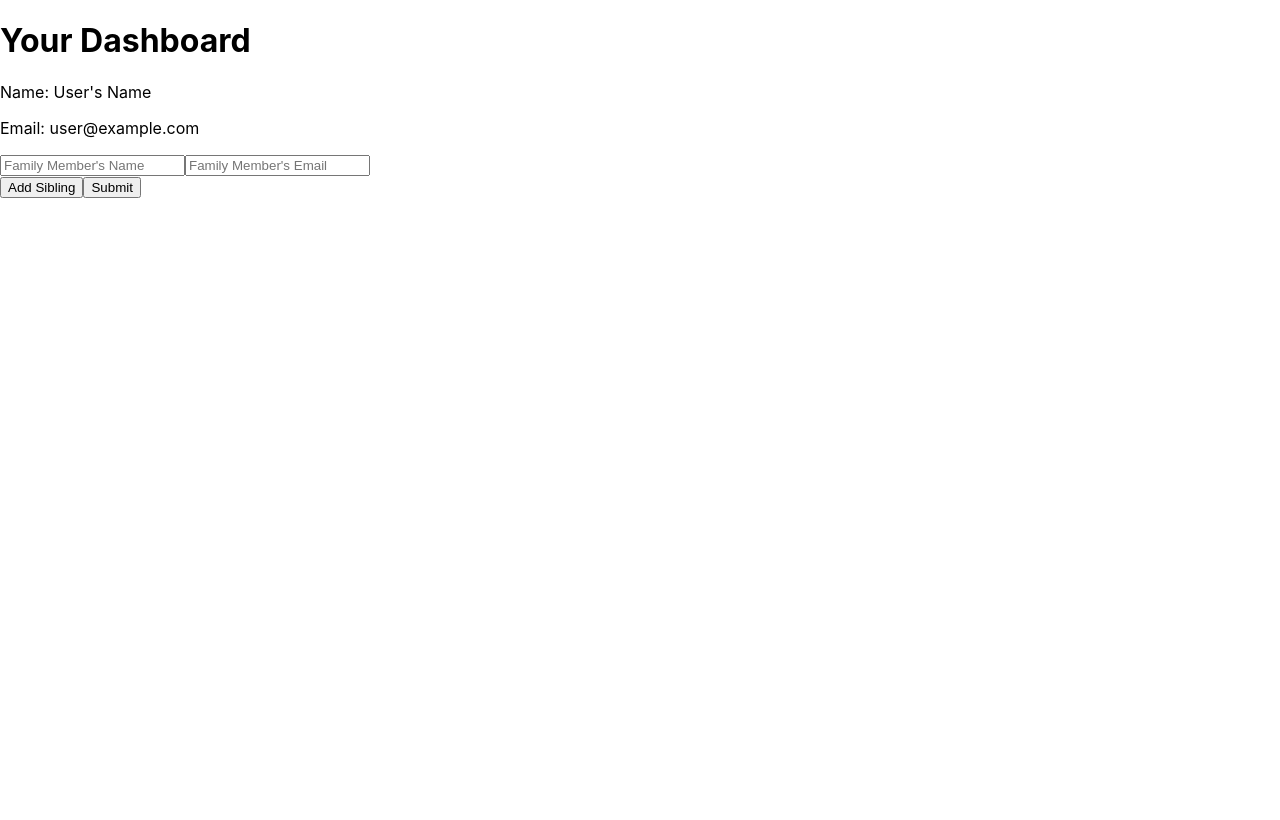
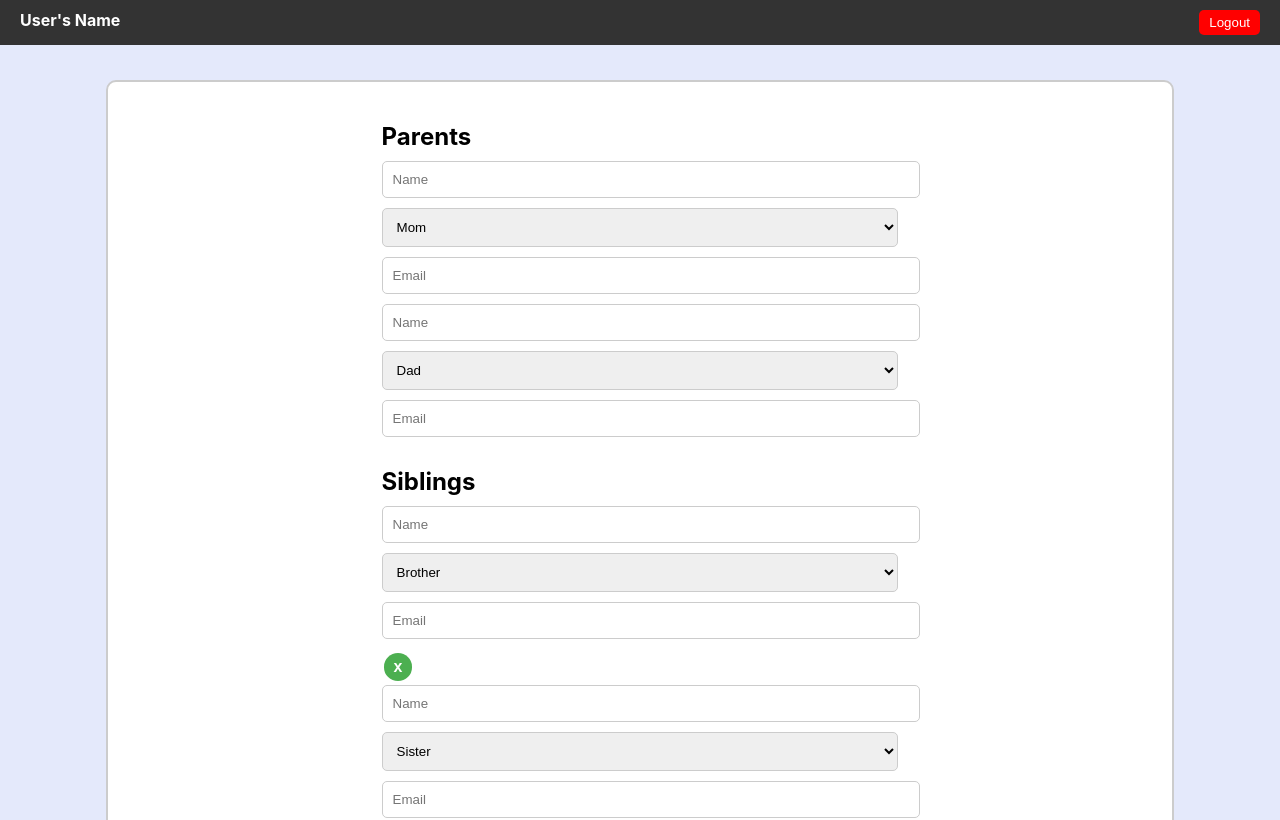
Before and after one commit to peacemakerbak/family-tree-app, a React (Create React App) app: page /dashboard in a window 1280 px wide. Shown: the top 820 px of the page. Built offline with nearby package versions, Linux system fonts and the light colour scheme.

Commit message:
almsot on dash

```diff
--- /dev/null
+++ b/src/components/dashboard/Dashboard.css
@@ -0,0 +1,118 @@
+/* Dashboard.css */
+
+.dashboard-container {
+    display: flex;
+    flex-direction: column;
+    align-items: center;
+    min-height: 100vh;
+    background-color: #E4E9FB;
+    overflow: auto;
+    padding-top: 60px; /* Adjusting for fixed navbar */
+}
+
+.dashboard-navbar {
+    position: fixed;
+    top: 0;
+    width: 100%;
+    display: flex;
+    justify-content: space-between;
+    background-color: #333;
+    color: #fff;
+    padding: 10px;
+    z-index: 1000;
+}
+
+.username {
+    font-weight: bold;
+    padding-left: 20px; /* Padding to the left of the username */
+}
+
+.logout-button {
+    background-color: red;
+    color: white;
+    border: none;
+    border-radius: 5px;
+    padding: 5px 10px;
+    cursor: pointer;
+    margin-right: 20px; /* Padding to the right of the logout button */
+}
+
+.dashboard-card {
+    display: flex;
+    flex-direction: column;
+    align-items: center;
+    background-color: #FFFFFF;
+    padding: 20px;
+    border: 2px solid #ccc;
+    border-radius: 10px;
+    width: 80%; /* Adjusted width for better layout */
+    margin-top: 20px; /* Distance from the navbar */
+}
+
+.dashboard-section {
+    width: 100%;
+    margin-bottom: 20px;
+}
+
+.dashboard-section h2 {
+    margin-bottom: 10px;
+}
+
+.family-group {
+    display: flex;
+    flex-wrap: wrap;
+    justify-content: flex-start; /* Aligns items to the left */
+}
+
+.family-member {
+    flex: 1 1 48%; /* Each item takes almost half the width of the container */
+    margin-bottom: 10px;
+    padding-right: 10px; /* Added padding between fields */
+}
+
+.dashboard-section input, .dashboard-section select {
+    width: 100%;
+    padding: 10px;
+    border: 1px solid #ccc;
+    border-radius: 5px;
+    margin-bottom: 10px; /* Added space below each input */
+}
+
+.dashboard-section input:focus, .dashboard-section select:focus {
+    outline: 2px solid blue;
+}
+
+.add-button, .delete-button {
+    background-color: #4CAF50;
+    border: none;
+    color: white;
+    padding: 5px 10px;
+    text-align: center;
+    text-decoration: none;
+    display: inline-block;
+    font-size: 16px;
+    margin: 4px 2px;
+    cursor: pointer;
+    border-radius: 50%;
+    font-weight: bold;
+}
+
+.add-button:hover, .delete-button:hover {
+    background-color: #45a049;
+}
+
+.submit-button {
+    background-color: #ADD8E6;
+    color: white;
+    border: none;
+    border-radius: 5px;
+    padding: 10px 20px;
+    cursor: pointer;
+    margin-top: 10px;
+    width: 50%;
+    align-self: center;
+}
+
+.submit-button:hover {
+    background-color: #5CACEE;
+}
--- a/src/components/dashboard/Dashboard.js
+++ b/src/components/dashboard/Dashboard.js
@@ -1,65 +1,127 @@
-// This component serves as the main dashboard for users.
-// It displays the user's basic profile information and allows the user to add details for multiple family members.
-// Users can dynamically add more fields to input additional family members.
-
 import React, { useState } from 'react';
+import './Dashboard.css';
 
 const Dashboard = () => {
-  // State to hold the list of family members. Each member is an object with 'name' and 'email'.
-  const [familyMembers, setFamilyMembers] = useState([{name: '', email: ''}]);
+  // State to hold parent information
+  const [parents, setParents] = useState([
+    { name: '', relationship: 'Mom', email: '' },
+    { name: '', relationship: 'Dad', email: '' }
+  ]);
 
-  // Function to add an empty member to the familyMembers state, allowing the user to input another family member's details.
+  // State to hold sibling information
+  const [siblings, setSiblings] = useState([
+    { name: '', relationship: 'Brother', email: '' },
+    { name: '', relationship: 'Sister', email: '' },
+    { name: '', relationship: 'Sister', email: '' }
+  ]);
+
+  // Function to add an empty sibling input field
   const handleAddSibling = () => {
-    setFamilyMembers([...familyMembers, {name: '', email: ''}]);
+    setSiblings([...siblings, { name: '', relationship: '', email: '' }]);
   };
 
-  // Function to update the state as the user types in input fields.
-  // It updates the specific member's name or email based on which input field is being edited.
-  const handleInputChange = (index, event) => {
-    const values = [...familyMembers]; // Create a copy of the familyMembers array
-    values[index][event.target.name] = event.target.value; // Update the value of the input field that was changed
-    setFamilyMembers(values); // Set the new state
+  // Function to remove a sibling input field
+  const handleDeleteSibling = (index) => {
+    if (siblings.length > 3) {
+      const updatedSiblings = [...siblings];
+      updatedSiblings.splice(index, 1);
+      setSiblings(updatedSiblings);
+    }
   };
 
-  // Function to handle the form submission.
-  // This would typically involve validating the data and sending it to a server.
+  // Function to handle input changes for parents
+  const handleParentInputChange = (index, event) => {
+    const values = [...parents];
+    values[index][event.target.name] = event.target.value;
+    setParents(values);
+  };
+
+  // Function to handle input changes for siblings
+  const handleSiblingInputChange = (index, event) => {
+    const values = [...siblings];
+    values[index][event.target.name] = event.target.value;
+    setSiblings(values);
+  };
+
+  // Function to handle form submission
   const handleSubmit = (e) => {
-    e.preventDefault(); // Prevent the default form submission behavior
-    // Logic to send invites or save data would go here.
-    console.log(familyMembers); // This line could be used for debugging to see the state when form is submitted
+    e.preventDefault();
+    // Logic to send emails and handle submission
   };
 
   return (
-    <div>
-      <h1>Your Dashboard</h1>
-      <div>
-        <p>Name: User's Name</p>
-        <p>Email: user@example.com</p>
+    <div className="dashboard-container">
+      <div className="dashboard-navbar">
+        <div className="username">User's Name</div>
+        <button className="logout-button">Logout</button>
       </div>
+      <div className="dashboard-card">
         <form onSubmit={handleSubmit}>
-        {familyMembers.map((member, index) => (
+          <div className="dashboard-section">
+            <h2>Parents</h2>
+            {parents.map((parent, index) => (
               <div key={index}>
                 <input
+                  type="text"
                   name="name"
-              type="text"
-              placeholder="Family Member's Name"
-              value={member.name}
-              onChange={event => handleInputChange(index, event)}
+                  placeholder="Name"
+                  value={parent.name}
+                  onChange={(e) => handleParentInputChange(index, e)}
                 />
+                <select
+                  name="relationship"
+                  value={parent.relationship}
+                  onChange={(e) => handleParentInputChange(index, e)}
+                >
+                  <option value="Mom">Mom</option>
+                  <option value="Dad">Dad</option>
+                </select>
                 <input
+                  type="email"
                   name="email"
-              type="email"
-              placeholder="Family Member's Email"
-              value={member.email}
-              onChange={event => handleInputChange(index, event)}
+                  placeholder="Email"
+                  value={parent.email}
+                  onChange={(e) => handleParentInputChange(index, e)}
                 />
               </div>
             ))}
-        <button type="button" onClick={handleAddSibling}>Add Sibling</button>
-        <button type="submit">Submit</button>
+          </div>
+          <div className="dashboard-section">
+            <h2>Siblings</h2>
+            {siblings.map((sibling, index) => (
+              <div key={index}>
+                <input
+                  type="text"
+                  name="name"
+                  placeholder="Name"
+                  value={sibling.name}
+                  onChange={(e) => handleSiblingInputChange(index, e)}
+                />
+                <select
+                  name="relationship"
+                  value={sibling.relationship}
+                  onChange={(e) => handleSiblingInputChange(index, e)}
+                >
+                  <option value="Brother">Brother</option>
+                  <option value="Sister">Sister</option>
+                </select>
+                <input
+                  type="email"
+                  name="email"
+                  placeholder="Email"
+                  value={sibling.email}
+                  onChange={(e) => handleSiblingInputChange(index, e)}
+                />
+                <button className="delete-button" type="button" onClick={() => handleDeleteSibling(index)}>x</button>
+              </div>
+            ))}
+            <button className="add-button" type="button" onClick={handleAddSibling}>+</button>
+          </div>
+          <button type="submit" className="submit-button">Submit</button>
         </form>
       </div>
+    </div>
   );
-}
+};
 
 export default Dashboard;
```
Lines whose indentation alone changed are shown as unchanged.
